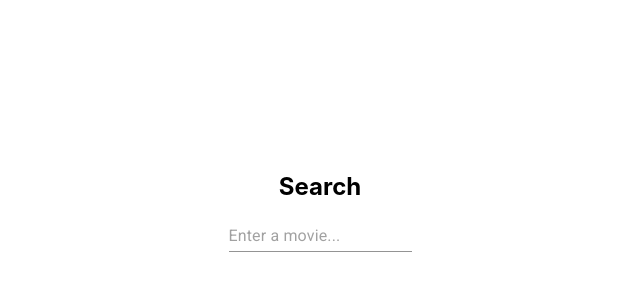
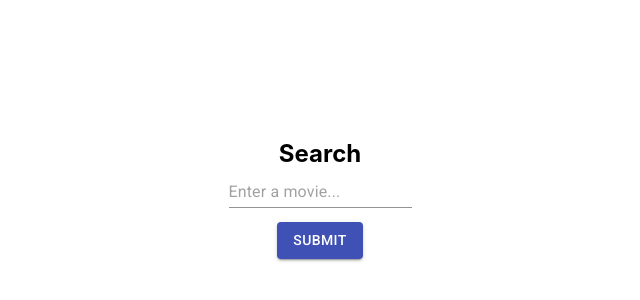
Before and after one commit to Sitray/react-omdbAPI-frontend, a React (Create React App) app: page / in a window 1280 px wide. Shown: the part 198-498 px from the top of the page, without its empty margins (320-960 px from the left). Built offline with nearby package versions, Linux system fonts and the light colour scheme.

Commit message:
add submit button

```diff
--- a/src/components/SearchMovieBar.css
+++ b/src/components/SearchMovieBar.css
@@ -6,9 +6,20 @@
   position: absolute;
   width: 100%;
   height: 100%;
-  border-radius: 1px black;
 }
 
 .title {
   text-align: center;
+  margin: auto;
 }
+
+.button {
+  text-align: center;
+  margin: 6px;
+}
+
+.form {
+  margin: 8px;
+  width: auto;
+  text-align: center;
+}
--- a/src/components/SearchMovieBarComponent.jsx
+++ b/src/components/SearchMovieBarComponent.jsx
@@ -1,5 +1,6 @@
 import React, { useState } from 'react';
 import Input from '@material-ui/core/Input';
+import Button from '@material-ui/core/Button';
 
 import './SearchMovieBar.css';
 
@@ -13,20 +14,19 @@ export default function SearchMovieBarComponent(props) {
 
   return (
     <div className="container">
-      <form
-        style={{ margin: 1 }}
-        noValidate
-        autoComplete="off"
-        onSubmit={handleSUmbit}
-      >
+      <form noValidate autoComplete="off" onSubmit={handleSUmbit}>
         <h2 className="title">Search</h2>
-        <div>
         <Input
           placeholder="Enter a movie..."
+          className="form"
           inputProps={{ 'aria-label': 'description' }}
           value={movie}
           onChange={e => setMovie(e.target.value)}
         />
+        <div className="button">
+          <Button variant="contained" color="primary" type="submit">
+            Submit
+          </Button>
         </div>
       </form>
     </div>
```
Lines whose indentation alone changed are shown as unchanged.
